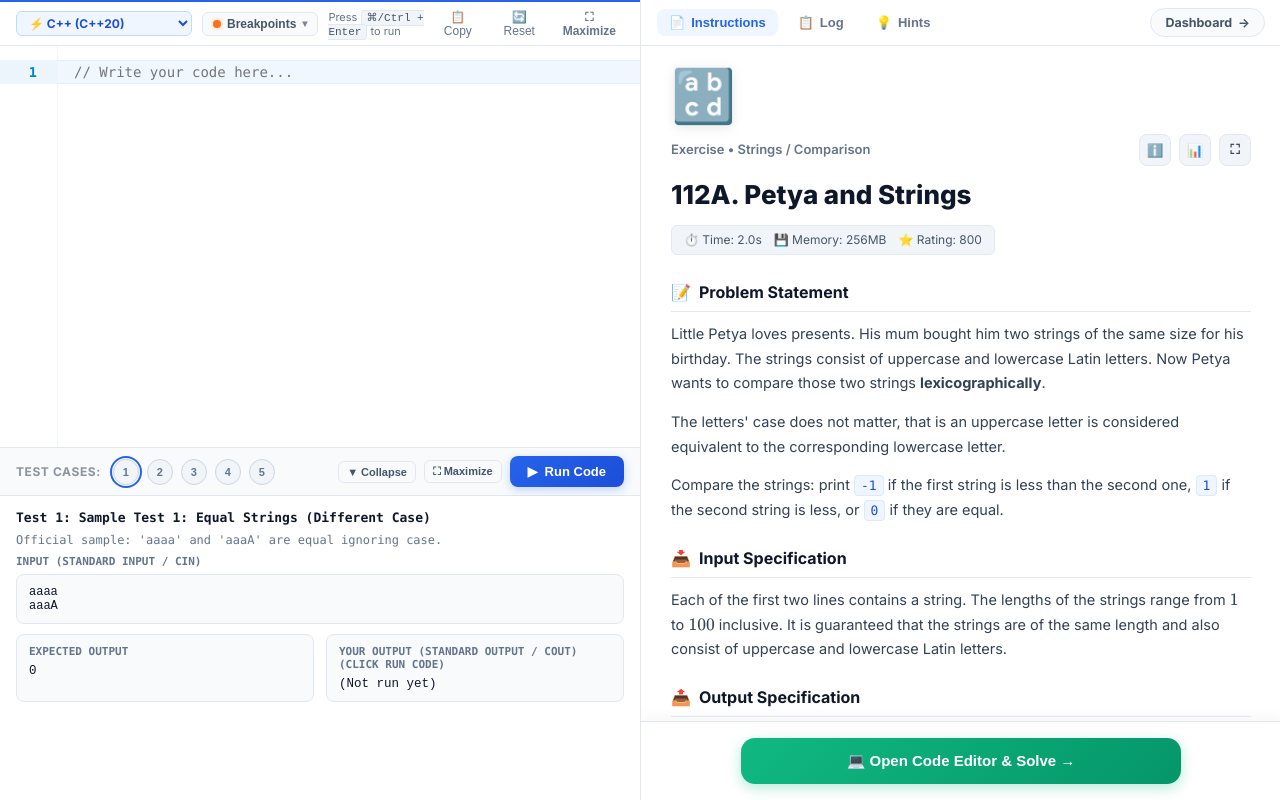
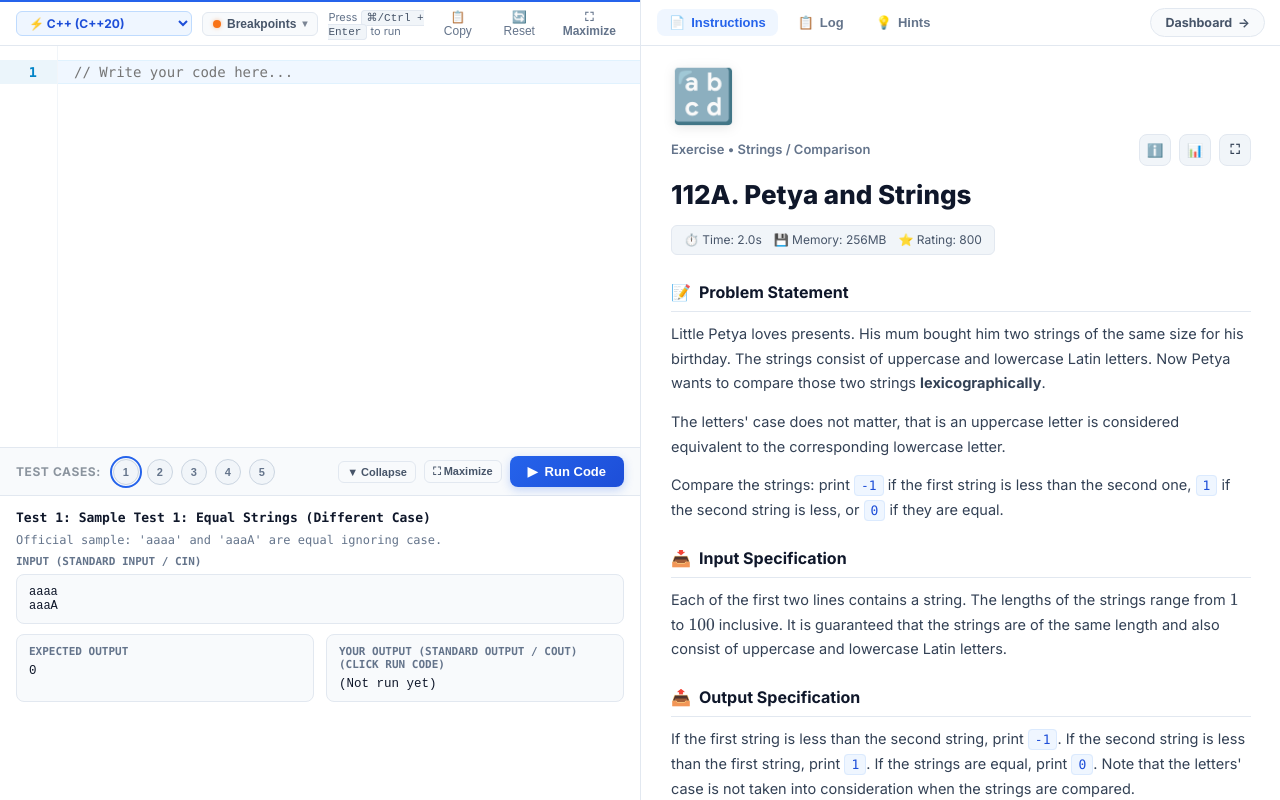
Before and after one commit to niimme/CodeForces, a Next.js app: page /problem/112A in a window 1280 px wide. Built offline with nearby package versions, Linux system fonts and the light colour scheme.

Commit message:
fix: remove mobile code editor button in desktop mode

```diff
--- a/src/app/globals.css
+++ b/src/app/globals.css
@@ -1901,10 +1901,10 @@ html, body {
 }
 
 .ws-mobile-statement-footer {
+  display: none;
   padding: 16px;
   background: #ffffff;
   border-top: 1px solid #e2e8f0;
-  display: flex;
   justify-content: center;
   position: sticky;
   bottom: 0;
@@ -2116,7 +2116,11 @@ html, body {
 }
 
 @media (max-width: 768px) {
-  /* Workspace Mobile Header */
+  /* Workspace Mobile Footer and Header */
+  .ws-mobile-statement-footer {
+    display: flex !important;
+  }
+
   .workspace-mobile-header {
     display: flex;
     align-items: center;
```
